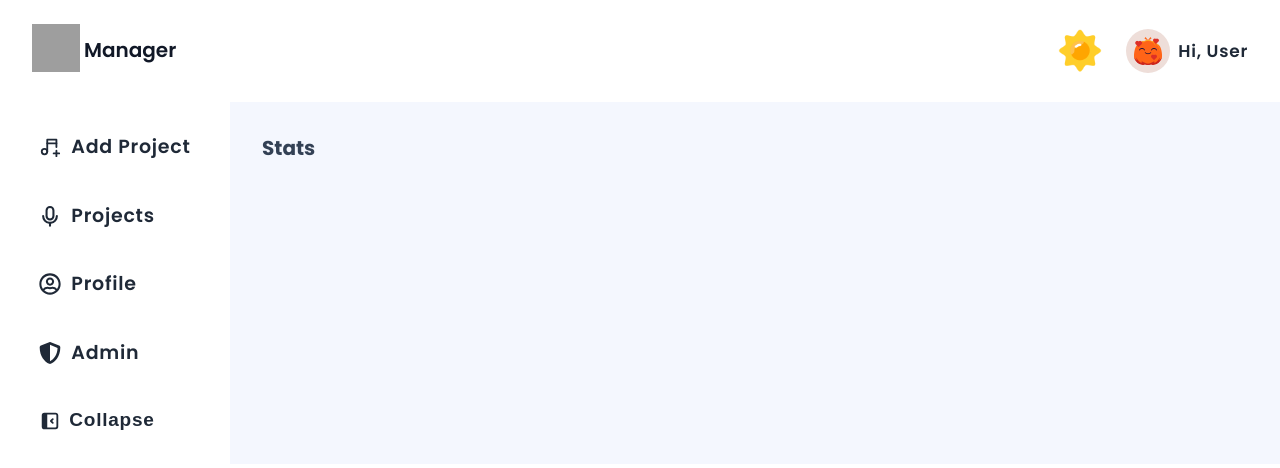
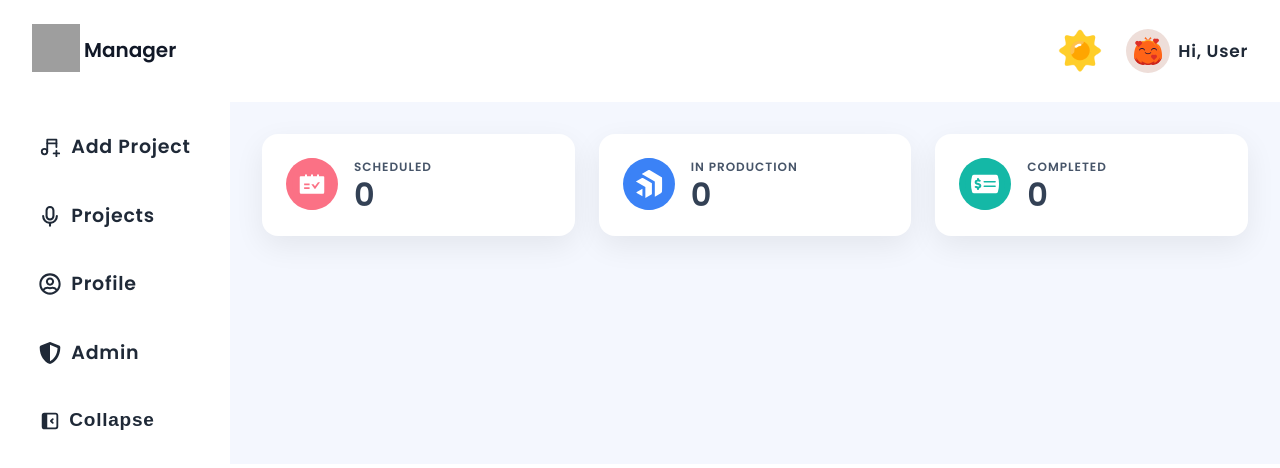
Before and after one commit to artdesignmethod/Manager, a React (Vite) app in the folder client/: page /dashboard/stats in a window 1280 px wide. Shown: the top 468 px of the page. Built offline with nearby package versions, Linux system fonts and the light colour scheme; grey boxes are pictures that could not be loaded.

Commit message:
Built Statistics page layout and components.

```diff
--- /dev/null
+++ b/client/src/assets/wrappers/ChartsContainer.js
@@ -0,0 +1,29 @@
+import styled from "styled-components";
+
+const Wrapper = styled.section`
+  background: #fff;
+  border-radius: 1.6rem;
+  box-shadow: 0 10px 30px 0 rgba(0, 0, 0, 0.07);
+  margin-top: 3.2rem;
+  padding: 3.2rem 2.4rem;
+  text-align: center;
+
+  .charts-heading {
+    font-size: 3.2rem;
+    font-weight: 700;
+    line-height: 1;
+    margin-bottom: 2.4rem;
+  }
+
+  .charts-button {
+    background: transparent;
+    border-color: transparent;
+    cursor: pointer;
+    text-transform: capitalize;
+    color: #334155;
+    font-size: 1.8rem;
+    letter-spacing: 0.1rem;
+  }
+`;
+
+export default Wrapper;
--- /dev/null
+++ b/client/src/assets/wrappers/StatItem.js
@@ -0,0 +1,62 @@
+import styled from "styled-components";
+
+const Wrapper = styled.article`
+  background: var(--white);
+  border-radius: 1.6rem;
+  box-shadow: var(--shadow-light);
+  display: flex;
+  justify-content: start;
+  column-gap: 1.6rem;
+  padding: 2.4rem;
+
+  .stat-header {
+    display: flex;
+    flex-direction: column;
+    row-gap: 0.4rem;
+    justify-content: center;
+    align-items: start;
+  }
+
+  .count {
+    color: #334155;
+    font-size: 3.2rem;
+    font-weight: 600;
+    line-height: 1;
+  }
+
+  .title {
+    color: #475569;
+    font-size: 1.2rem;
+    font-weight: 600;
+    letter-spacing: 0.1rem;
+    text-transform: uppercase;
+  }
+
+  .stat-icon {
+    color: var(--white);
+    padding: 0.6rem;
+    height: 5.2rem;
+    width: 5.2rem;
+    background: ${(props) => props.bg};
+    border-radius: 50%;
+    display: flex;
+    align-items: center;
+    justify-content: center;
+  }
+
+  /***** BELOW 944PX (Smaller Tablets) *****/
+
+  @media (max-width: 59em) {
+    flex-direction: column;
+    justify-content: center;
+    align-items: center;
+    gap: 1.6rem;
+
+    .stat-header {
+      align-items: center;
+      line-height: 1.6;
+    }
+  }
+`;
+
+export default Wrapper;
--- /dev/null
+++ b/client/src/assets/wrappers/StatsContainer.js
@@ -0,0 +1,7 @@
+import styled from "styled-components";
+
+const Wrapper = styled.section`
+  display: grid;
+  gap: 2.4rem;
+`;
+export default Wrapper;
--- /dev/null
+++ b/client/src/components/AreaChart.jsx
@@ -0,0 +1,31 @@
+/* eslint-disable react/prop-types */
+import {
+  ResponsiveContainer,
+  AreaChart,
+  Area,
+  XAxis,
+  YAxis,
+  CartesianGrid,
+  Tooltip,
+} from "recharts";
+
+const AreaChartComponent = () => {
+  return (
+    <ResponsiveContainer width="95%" height={300}>
+      <AreaChart margin={{ top: 32 }}>
+        <CartesianGrid strokeDasharray="2" />
+        <XAxis fontSize="1.5rem" />
+        <YAxis allowDecimals={false} />
+        <Tooltip contentStyle={{ fontSize: "1.5rem" }} />
+        <Area
+          type="monotone"
+          name="Projects"
+          fill="#e0e7ff"
+          stroke="#818cf8"
+          strokeWidth={3}
+        />
+      </AreaChart>
+    </ResponsiveContainer>
+  );
+};
+export default AreaChartComponent;
--- /dev/null
+++ b/client/src/components/BarChart.jsx
@@ -0,0 +1,30 @@
+/* eslint-disable react/prop-types */
+import {
+  BarChart,
+  Bar,
+  XAxis,
+  YAxis,
+  CartesianGrid,
+  Tooltip,
+  ResponsiveContainer,
+} from "recharts";
+
+const BarChartComponent = () => {
+  return (
+    <ResponsiveContainer width="98%" height={300}>
+      <BarChart margin={{ top: 32 }}>
+        <CartesianGrid strokeDasharray="2" />
+        <XAxis fontSize="1.5rem" />
+        <YAxis allowDecimals={false} />
+        <Tooltip contentStyle={{ fontSize: "1.5rem" }} />
+        <Bar
+          fill="#4f46e5"
+          barSize={72}
+          name="Projects"
+          radius={[8, 8, 0, 0]}
+        />
+      </BarChart>
+    </ResponsiveContainer>
+  );
+};
+export default BarChartComponent;
--- /dev/null
+++ b/client/src/components/ChartsContainer.jsx
@@ -0,0 +1,25 @@
+/* eslint-disable react/prop-types */
+import { useState } from "react";
+
+import BarChart from "./BarChart";
+import AreaChart from "./AreaChart";
+import Wrapper from "../assets/wrappers/ChartsContainer";
+
+const ChartsContainer = () => {
+  const [barChart, setBarChart] = useState(true);
+
+  return (
+    <Wrapper>
+      <p className="charts-heading">Monthly Projects</p>
+      <button
+        className="charts-button"
+        type="button"
+        onClick={() => setBarChart(!barChart)}
+      >
+        {barChart ? "View Area Chart" : "View Bar Chart"}
+      </button>
+      {barChart ? <BarChart /> : <AreaChart />}
+    </Wrapper>
+  );
+};
+export default ChartsContainer;
--- /dev/null
+++ b/client/src/components/StatItem.jsx
@@ -0,0 +1,15 @@
+/* eslint-disable react/prop-types */
+import Wrapper from "../assets/wrappers/StatItem.js";
+
+const StatItem = ({ title, count, icon, color, bg }) => {
+  return (
+    <Wrapper color={color} bg={bg}>
+      <span className="stat-icon">{icon}</span>
+      <header className="stat-header">
+        <span className="title">{title}</span>
+        <span className="count">{count}</span>
+      </header>
+    </Wrapper>
+  );
+};
+export default StatItem;
--- /dev/null
+++ b/client/src/components/StatsContainer.jsx
@@ -0,0 +1,41 @@
+/* eslint-disable react/prop-types */
+import StatItem from "./StatItem";
+import Wrapper from "../assets/wrappers/StatsContainer.js";
+import { AiFillSchedule } from "react-icons/ai";
+import { SiProgress } from "react-icons/si";
+import { FaMoneyCheckDollar } from "react-icons/fa6";
+
+const StatsContainer = ({ defaultStats }) => {
+  const stats = [
+    {
+      title: "Scheduled",
+      count: defaultStats?.scheduled || 0,
+      icon: <AiFillSchedule className="stat-icon" />,
+      color: "#fb7185",
+      bg: "#fb7185",
+    },
+    {
+      title: "In Production",
+      count: defaultStats?.production || 0,
+      icon: <SiProgress className="stat-icon" />,
+      color: "#3b82f6",
+      bg: "#3b82f6",
+    },
+    {
+      title: "Completed",
+      count: defaultStats?.completed || 0,
+      icon: <FaMoneyCheckDollar className="stat-icon" />,
+      color: "#14b8a6",
+      bg: "#14b8a6",
+    },
+  ];
+
+  return (
+    <Wrapper className="grid-cols-3">
+      {stats.map((item) => {
+        return <StatItem key={item.title} {...item} />;
+      })}
+    </Wrapper>
+  );
+};
+export default StatsContainer;
--- a/client/src/components/index.js
+++ b/client/src/components/index.js
@@ -10,6 +10,10 @@ export { default as ProjectsContainer } from "./ProjectsContainer";
 
 export { default as SearchContainer } from "./SearchContainer";
 
+export { default as StatsContainer } from "./StatsContainer";
+
+export { default as ChartsContainer } from "./ChartsContainer";
+
 export { default as PaginationContainer } from "./PaginationContainer";
 
 export { default as SubmitButton } from "./SubmitButton";
--- a/client/src/pages/Stats.jsx
+++ b/client/src/pages/Stats.jsx
@@ -1,7 +1,9 @@
+import { StatsContainer } from "../components";
+
 const Stats = () => {
   return (
     <div>
-      <h1>Stats</h1>
+      <StatsContainer />
     </div>
   );
 };
```
